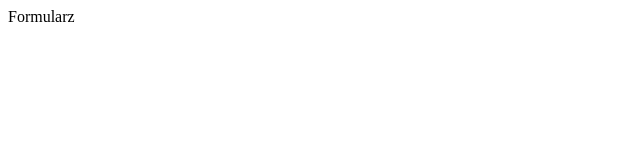
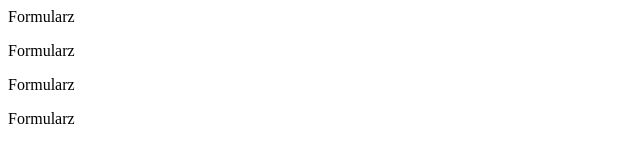
Before and after one commit to lukaszlebkowski90/my_repository, a plain HTML site: page index.html in a window 1280 px wide. Shown: the whole page, without its empty margins (0-640 px from the left). Drawn offline with Linux system fonts and the light colour scheme.

Commit message:
add new formular

```diff
--- a/index.html
+++ b/index.html
@@ -5,5 +5,8 @@
     </head>
     <body>
         <p>Formularz</p>
+        <p>Formularz</p>
+        <p>Formularz</p>
+        <p>Formularz</p>
     </body>
 </html>
```
